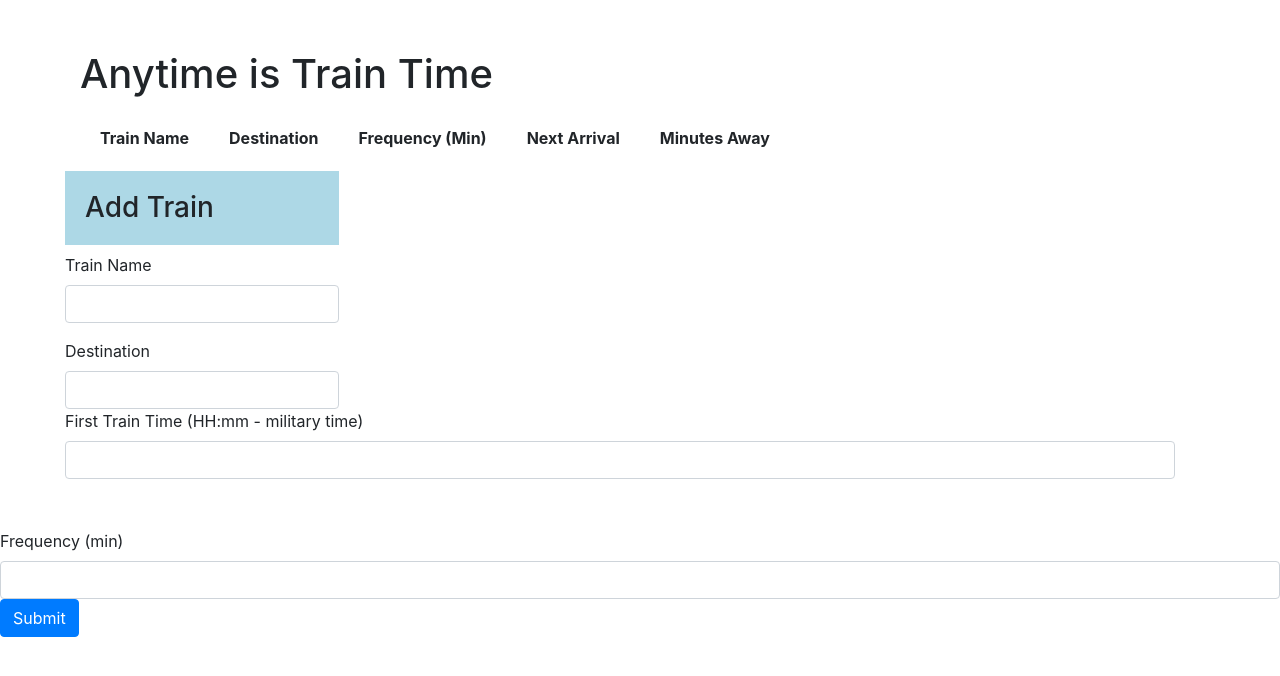
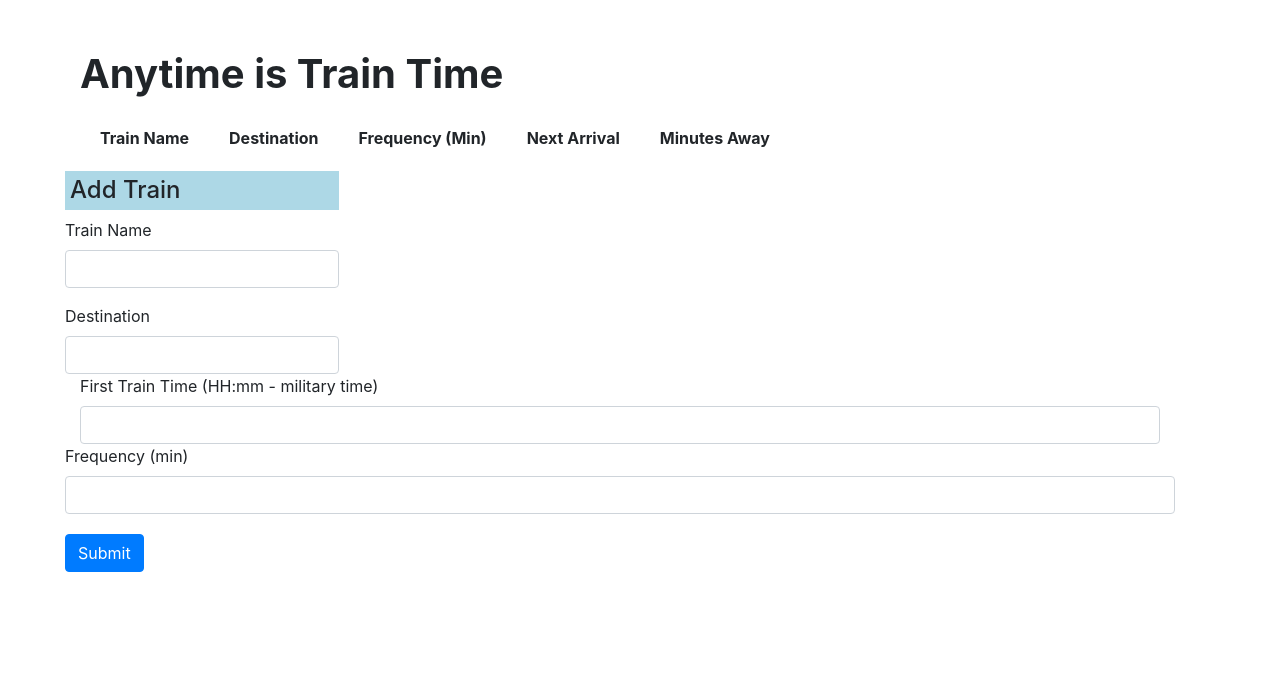
Before and after one commit to HannahSchuelke/trainScheduler, a plain HTML site: page index.html in a window 1280 px wide. Drawn offline with nearby package versions, Linux system fonts and the light colour scheme; no server answers.

Commit message:
final commit

```diff
--- a/index.html
+++ b/index.html
@@ -33,83 +33,22 @@
 
       </tbody>
     </table>
-
-    <!-- <table class="table">
-            <caption>Current Train Schedule</caption>
-            <thead>
-              <tr>
-                <th scope="col">Train Name</th>
-                <th scope="col">Destination</th>
-                <th scope="col">Frequency (Min)</th>
-                <th scope="col">Next Arrival</th>
-                <th scope="col">Minutes Away</th>
-              </tr>
-            </thead>
-            <tbody>
-              <tr>
-                <th scope="row">Trenton Express</th>
-                <td>Trenton</td>
-                <td>25</td>
-                <td></td>
-                <td>10</td>
-              </tr>
-              <tr>
-                <th scope="row">Oregon Trail</th>
-                <td>Salem, Oregon</td>
-                <td>3600</td>
-                <td></td>
-                <td>1154</td>
-              </tr>
-              <tr>
-                <th scope="row">Sing Sing Caravan</th>
-                <td>Atlanta</td>
-                <td>45</td>
-                <td></td>
-                <td>28</td>
-              </tr>
-              <tr>
-                <th scope="row">Boston Bus</th>
-                <td>Boston</td>
-                <td>65</td>
-                <td></td>
-                <td>25</td>
-              </tr>
-              <tr>
-                <th scope="row">California Caravan</th>
-                <td>San Fransisco</td>
-                <td>6000</td>
-                <td></td>
-                <td>4740</td>
-              </tr>
-              <tr>
-                <th scope="row">Analben's Train</th>
-                <td>Florida</td>
-                <td>25</td>
-                <td></td>
-                <td>3</td>
-              </tr>
-            </tbody>
-          </table> -->
     <div class="row">
       <div id="" class="col-lg-12"></div>
       <form>
         <div class="form-group">
-          <h3>Add Train</h3>
+          <h4>Add Train</h4>
           <label for="train-name">Train Name</label>
           <input type="text" class="form-control" id="train-name">
         </div>
         <label for="train-destination">Destination</label>
         <input type="text" class="form-control" id="train-destination">
     </div>
-  </div>
     <label for="first-train">First Train Time (HH:mm - military time)</label>
     <input type="text" class="form-control" id="train-first-time">
   </div>
-</div>
   <label for="train-frequency">Frequency (min)</label>
   <input type="text" class="form-control" id="train-frequency">
-</div>
-
   </form>
   <button type="submit" class="btn btn-primary" id="train-submit">Submit</button>
 </div>
--- a/main.css
+++ b/main.css
@@ -2,10 +2,18 @@
     margin: 50px;
 }
 
-h3 {
-    padding: 20px;
+h4 {
+    padding: 5px;
     background-color: lightblue;
 }
 th {
     padding: 20px;
 }
+
+button {
+    margin-top: 20px;
+}
+
+h1 {
+    font-weight: bold;
+}
```
Also changed, not shown: trainScheduler.png (added), 1 other file. Lines whose indentation alone changed are shown as unchanged.
